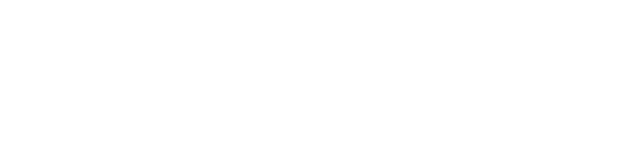
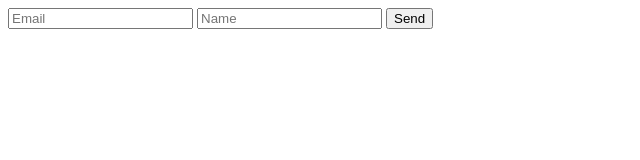
Before and after one commit to Littleunidragon/Littleunidragon.github.io, a plain HTML site: page education.html in a window 1280 px wide. Shown: the whole page, without its empty margins (0-640 px from the left). Drawn offline with Linux system fonts and the light colour scheme.

```diff
--- a/education.html
+++ b/education.html
@@ -6,6 +6,14 @@
     <title>Education</title>
 </head>
 <body>
-
+    <form
+  method="POST"
+  action="https://script.google.com/macros/s/AKfycby6bDyK2ccEL7YSjh3miWWgBZWpjzMRSPUJbBvzT7ppBxjOQsNzlgoEuUBjD9-dUOT1/exec"
+  https://github.com/levinunnink/html-form-to-google-sheet
+>
+  <input name="Email" type="email" placeholder="Email" required>
+  <input name="Name" type="text" placeholder="Name" required>
+  <button type="submit">Send</button>
+</form>
 </body>
 </html>
```
Also changed, not shown: author.html (+2 -0 lines), photo_2023-12-26_16-27-46.jpg (added).
